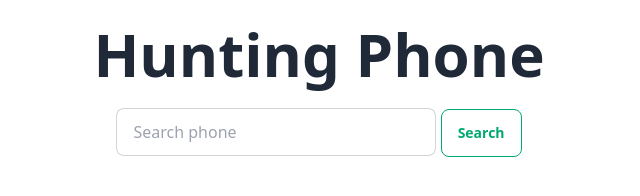
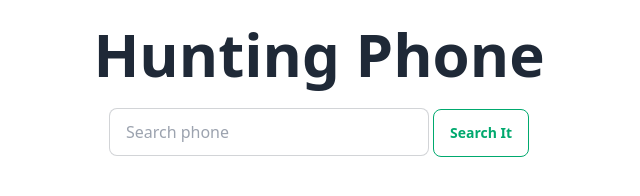
Before and after one commit to 98RAMISLU/starting-again, a plain HTML site: page index.html in a window 1280 px wide. Shown: the whole page, without its empty margins (321-961 px from the left). Drawn offline with nearby package versions, Linux system fonts and the light colour scheme.

Commit message:
first commit

```diff
--- a/index.html
+++ b/index.html
@@ -24,7 +24,7 @@
         placeholder="Search phone"
         class="input input-bordered w-full max-w-xs bg-white-100"
       />
-      <button class="btn btn-outline btn-success" onClick="handleSearch()">Search</button>
+      <button class="btn btn-outline btn-success" onClick="handleSearch()">Search It</button>
         </section>
       <section>
         <div id="loading-spiner" class="text-center my-40 hidden">
```
